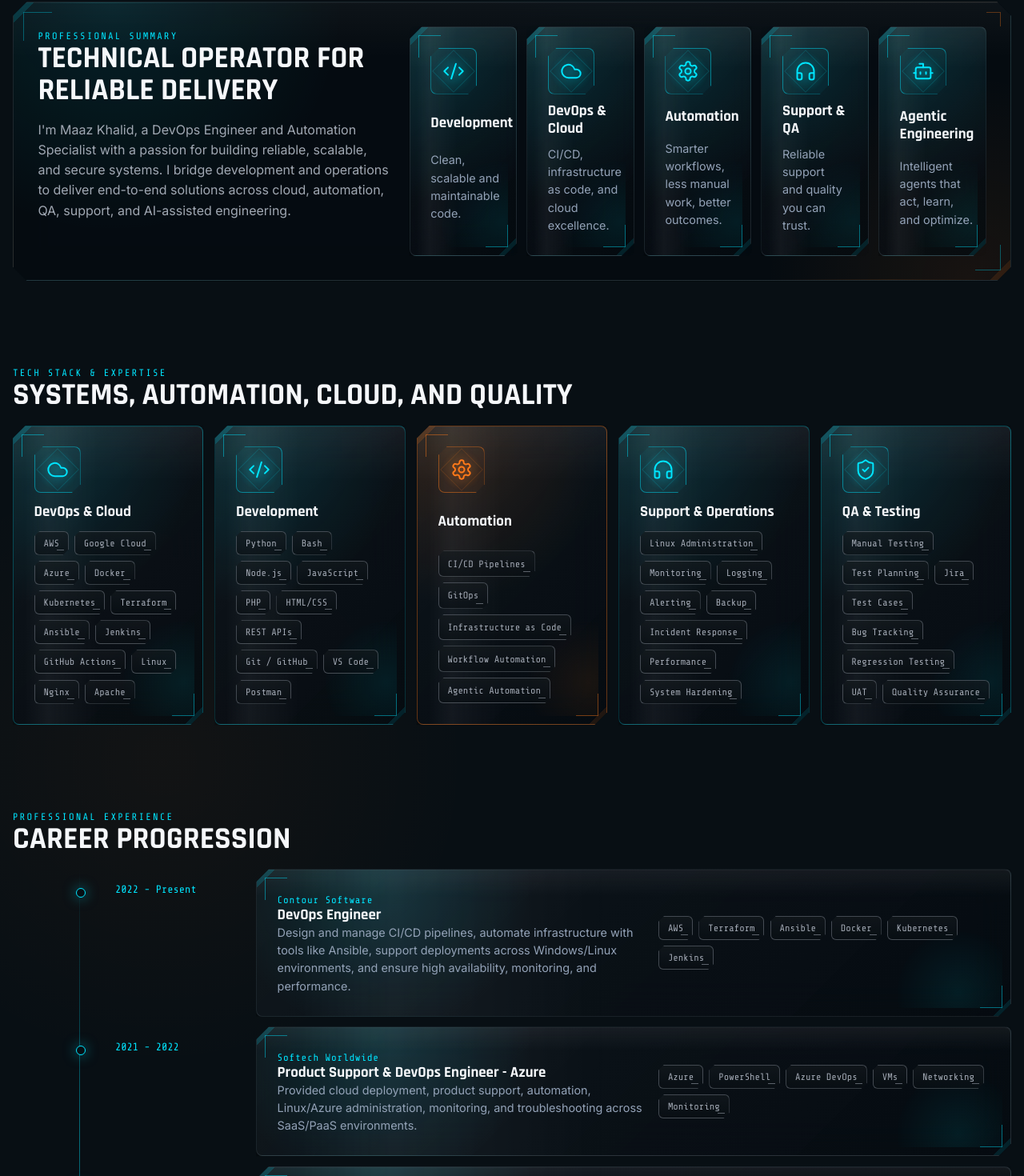
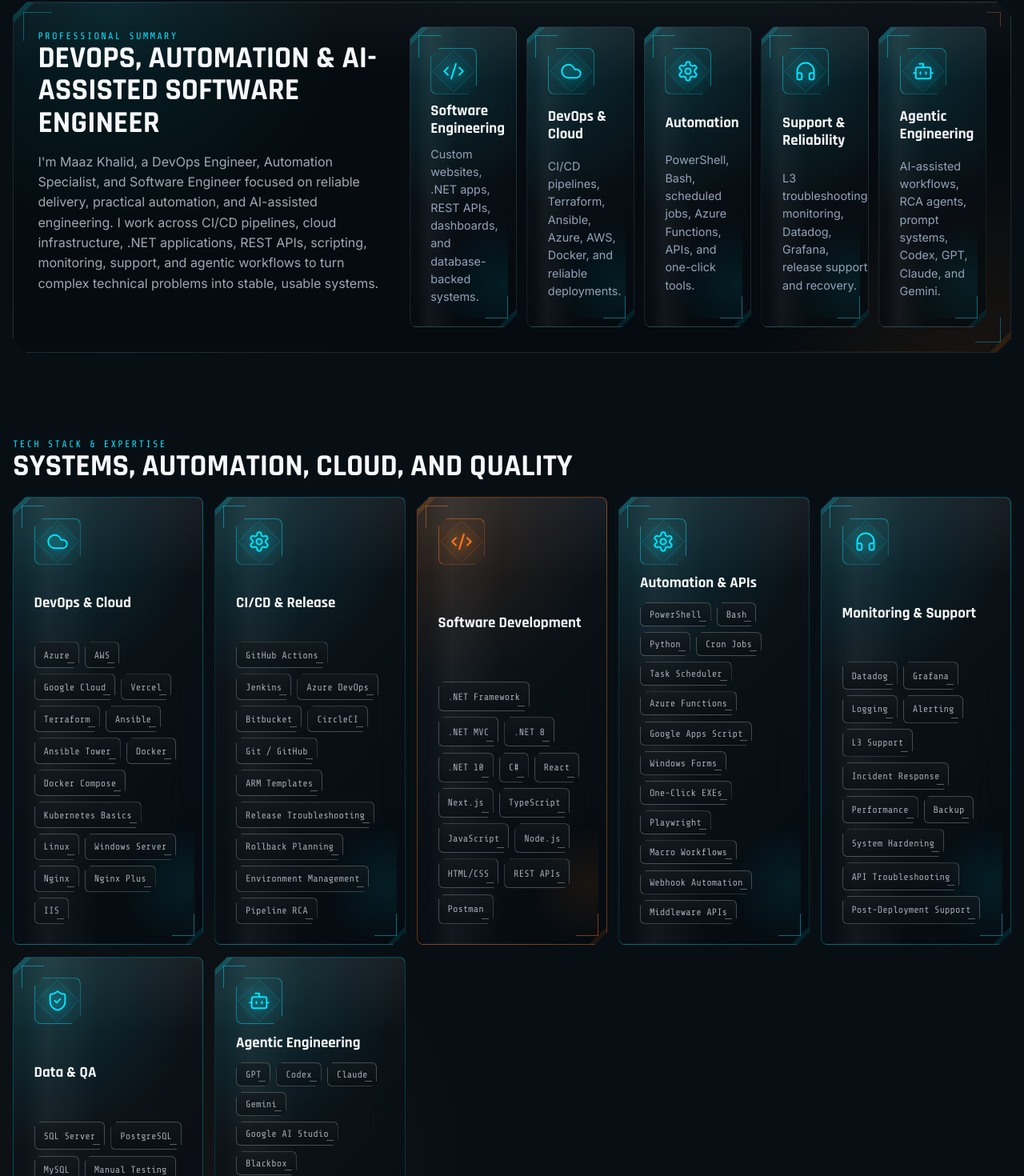
Before and after one commit to zaam23454/AutoOps-Forge, a Next.js app: page /portfolio in a window 1280 px wide. Shown: the part 745-2215 px from the top of the page at 80% size. Built offline with nearby package versions, Linux system fonts and the light colour scheme; what @mui/material-nextjs would draw is missing.

Commit message:
final polishes almost done and conatct form is working

```diff
--- a/src/components/sections/PortfolioSections.module.css
+++ b/src/components/sections/PortfolioSections.module.css
@@ -315,9 +315,9 @@
 
 .experienceCard {
   display: grid;
-  grid-template-columns: minmax(260px, 1fr) minmax(280px, 0.9fr);
-  gap: 1rem;
-  align-items: center;
+  grid-template-columns: minmax(0, 1fr) minmax(260px, 0.42fr);
+  gap: 1.2rem;
+  align-items: start;
 }
 
 .company {
@@ -325,6 +325,42 @@
   font-family: var(--font-share-tech-mono), monospace;
   font-size: 0.78rem;
   letter-spacing: 0.06em;
+}
+
+.phaseGrid {
+  display: grid;
+  gap: 0.7rem;
+  margin-top: 1rem;
+}
+
+.phaseCard {
+  padding: 0.8rem 0.9rem;
+  border: 1px solid rgba(0, 229, 255, 0.16);
+  background:
+    linear-gradient(135deg, rgba(0, 229, 255, 0.055), transparent 48%),
+    rgba(5, 11, 16, 0.48);
+}
+
+.phaseCard span {
+  color: var(--color-electric-cyan);
+  font-family: var(--font-share-tech-mono), monospace;
+  font-size: 0.72rem;
+  letter-spacing: 0.08em;
+}
+
+.phaseCard h4 {
+  margin: 0.25rem 0;
+  color: var(--color-soft-white);
+  font-family: var(--font-rajdhani), system-ui, sans-serif;
+  font-size: 1rem;
+  line-height: 1.12;
+}
+
+.phaseCard p {
+  margin: 0;
+  color: var(--color-muted-text);
+  font-size: 0.84rem;
+  line-height: 1.48;
 }
 
 .certGrid,
--- a/src/components/sections/PortfolioSections.tsx
+++ b/src/components/sections/PortfolioSections.tsx
@@ -93,14 +93,6 @@
               ))}
             </div>
           </div>
-
-          <div className={styles.sidePanel}>
-            <GlassCard accent="cyan" className={styles.availability}>
-              <span className={styles.smallLabel}>Open to</span>
-              <strong>Remote - Global - Hybrid</strong>
-              <p className={styles.muted}>Freelance - Contract - Full-time</p>
-            </GlassCard>
-          </div>
         </div>
       </Container>
     </section>
@@ -114,12 +106,11 @@
         <HudPanel className={styles.summaryPanel}>
           <div className={styles.summaryText}>
             <span className={styles.sectionLabel}>Professional Summary</span>
-            <h2>Technical Operator for Reliable Delivery</h2>
+            <h2>DevOps, Automation & AI-Assisted Software Engineer</h2>
             <p className={styles.copy}>
-              I&apos;m Maaz Khalid, a DevOps Engineer and Automation Specialist
-              with a passion for building reliable, scalable, and secure systems.
-              I bridge development and operations to deliver end-to-end solutions
-              across cloud, automation, QA, support, and AI-assisted engineering.
+              I&apos;m Maaz Khalid, a DevOps Engineer, Automation Specialist, and Software Engineer focused on reliable delivery, practical automation, and AI-assisted engineering.
+              I work across CI/CD pipelines, cloud infrastructure, .NET applications, REST APIs, scripting, monitoring, support,
+              and agentic workflows to turn complex technical problems into stable, usable systems.
             </p>
           </div>
           <div className={styles.capabilityRow}>
@@ -188,9 +179,23 @@
               <div className={styles.period}>{entry.period}</div>
                 <GlassCard className={styles.experienceCard} hover={false}>
                   <div>
-                  <span className={styles.company}>{entry.company}</span>
+                    <span className={styles.company}>
+                      {entry.company}
+                      {"division" in entry && entry.division ? ` · ${entry.division}` : ""}
+                    </span>
                     <h3>{entry.role}</h3>
                     <p>{entry.summary}</p>
+                    {"phases" in entry && entry.phases ? (
+                      <div className={styles.phaseGrid}>
+                        {entry.phases.map((phase) => (
+                          <div className={styles.phaseCard} key={phase.title}>
+                            <span>{phase.period}</span>
+                            <h4>{phase.title}</h4>
+                            <p>{phase.summary}</p>
+                          </div>
+                        ))}
+                      </div>
+                    ) : null}
                   </div>
                   <div className={styles.tagList}>
                     {entry.tags.map((tag) => (
--- a/src/components/sections/Prompt5Sections.tsx
+++ b/src/components/sections/Prompt5Sections.tsx
@@ -162,9 +162,10 @@
         <HudPanel title="What Clients Can Expect">
           <div className={styles.expectGrid}>
             {clientExpectations.map((item) => (
-              <GlassCard key={item} className={styles.expectCard} hover={false}>
+              <GlassCard key={item.title} className={styles.expectCard} hover={false}>
                 <IconBox icon={<CheckCircle2 size={24} />} />
-                <h3>{item}</h3>
+                <h3>{item.title}</h3>
+                <p>{item.description}</p>
               </GlassCard>
             ))}
           </div>
--- a/src/data/experience.ts
+++ b/src/data/experience.ts
@@ -2,10 +2,62 @@
   {
     period: "2022 - Present",
     company: "Contour Software",
+    division: "Integrated Dealer System (IDS)",
     role: "DevOps Engineer",
     summary:
-      "Design and manage CI/CD pipelines, automate infrastructure with tools like Ansible, support deployments across Windows/Linux environments, and ensure high availability, monitoring, and performance.",
-    tags: ["AWS", "Terraform", "Ansible", "Docker", "Kubernetes", "Jenkins"]
+      "Progressed across delivery, cloud infrastructure automation, and DevOps/platform engineering roles, supporting production releases, infrastructure automation, CI/CD modernization, observability, and developer enablement.",
+    phases: [
+      {
+        period: "2022 - 2023",
+        title: "Delivery & Release Operations",
+        summary:
+          "Managed production releases, migration activities, and deployment support across hosted, cloud, and on-prem customer environments. Automated recurring delivery workflows and improved release efficiency.",
+        highlights: [
+          "Production releases",
+          "Customer migrations",
+          "Ansible deployments",
+          "Deployment support"
+        ]
+      },
+      {
+        period: "2023 - 2024",
+        title: "Cloud Infrastructure & Automation",
+        summary:
+          "Designed and implemented automation across infrastructure operations using Azure Functions, PowerShell, VMware tooling, and Ansible. Contributed to a major Terraform-based data center migration, provisioning 205 servers.",
+        highlights: [
+          "Azure Functions",
+          "PowerShell automation",
+          "VMware automation",
+          "Terraform migration",
+          "205 servers provisioned"
+        ]
+      },
+      {
+        period: "2024 - Present",
+        title: "DevOps & Platform Engineering",
+        summary:
+          "Own CI/CD workflows, lower-environment reliability, observability, and developer enablement. Modernized deployment architecture, built internal APIs, and expanded Datadog-based monitoring and alerting across the platform.",
+        highlights: [
+          "Jenkins pipelines",
+          "Ansible CI/CD",
+          "Datadog dashboards",
+          "Internal APIs",
+          "Observability"
+        ]
+      }
+    ],
+    tags: [
+      "Jenkins",
+      "Ansible",
+      "Terraform",
+      "PowerShell",
+      "Azure Functions",
+      "VMware",
+      "Datadog",
+      "CI/CD",
+      "Automation"
+    ],
+    featured: true
   },
   {
     period: "2021 - 2022",
--- a/src/data/skills.ts
+++ b/src/data/skills.ts
@@ -2,65 +2,102 @@
   {
     title: "DevOps & Cloud",
     items: [
+      "Azure",
       "AWS",
       "Google Cloud",
-      "Azure",
-      "Docker",
-      "Kubernetes",
+      "Vercel",
       "Terraform",
       "Ansible",
-      "Jenkins",
-      "GitHub Actions",
+      "Ansible Tower",
+      "Docker",
+      "Docker Compose",
+      "Kubernetes Basics",
       "Linux",
+      "Windows Server",
       "Nginx",
-      "Apache"
+      "Nginx Plus",
+      "IIS"
     ],
     icon: "cloud"
   },
   {
-    title: "Development",
+    title: "CI/CD & Release",
     items: [
-      "Python",
-      "Bash",
+      "GitHub Actions",
+      "Jenkins",
+      "Azure DevOps",
+      "Bitbucket",
+      "CircleCI",
+      "Git / GitHub",
+      "ARM Templates",
+      "Release Troubleshooting",
+      "Rollback Planning",
+      "Environment Management",
+      "Pipeline RCA"
+    ],
+    icon: "automation"
+  },
+  {
+    title: "Software Development",
+    items: [
+      ".NET Framework",
+      ".NET MVC",
+      ".NET 8",
+      ".NET 10",
+      "C#",
+      "React",
+      "Next.js",
+      "TypeScript",
+      "JavaScript",
       "Node.js",
-      "JavaScript",
-      "PHP",
       "HTML/CSS",
       "REST APIs",
-      "Git / GitHub",
-      "VS Code",
       "Postman"
     ],
     icon: "code"
   },
   {
-    title: "Automation",
+    title: "Automation & APIs",
     items: [
-      "CI/CD Pipelines",
-      "GitOps",
-      "Infrastructure as Code",
-      "Workflow Automation",
-      "Agentic Automation"
+      "PowerShell",
+      "Bash",
+      "Python",
+      "Cron Jobs",
+      "Task Scheduler",
+      "Azure Functions",
+      "Google Apps Script",
+      "Windows Forms",
+      "One-Click EXEs",
+      "Playwright",
+      "Macro Workflows",
+      "Webhook Automation",
+      "Middleware APIs"
     ],
     icon: "automation"
   },
   {
-    title: "Support & Operations",
+    title: "Monitoring & Support",
     items: [
-      "Linux Administration",
-      "Monitoring",
+      "Datadog",
+      "Grafana",
       "Logging",
       "Alerting",
-      "Backup",
+      "L3 Support",
       "Incident Response",
       "Performance",
-      "System Hardening"
+      "Backup",
+      "System Hardening",
+      "API Troubleshooting",
+      "Post-Deployment Support"
     ],
     icon: "support"
   },
   {
-    title: "QA & Testing",
+    title: "Data & QA",
     items: [
+      "SQL Server",
+      "PostgreSQL",
+      "MySQL",
       "Manual Testing",
       "Test Planning",
       "Jira",
@@ -71,33 +108,51 @@
       "Quality Assurance"
     ],
     icon: "qa"
+  },
+  {
+    title: "Agentic Engineering",
+    items: [
+      "GPT",
+      "Codex",
+      "Claude",
+      "Gemini",
+      "Google AI Studio",
+      "Blackbox",
+      "Prompt Engineering",
+      "RCA Agents",
+      "MCP Workflows",
+      "AI-Assisted Debugging",
+      "AI Product Delivery",
+      "Human-in-the-Loop Review"
+    ],
+    icon: "agentic"
   }
 ];
 
 export const summaryCapabilities = [
   {
-    title: "Development",
-    description: "Clean, scalable and maintainable code.",
+    title: "Software Engineering",
+    description: "Custom websites, .NET apps, REST APIs, dashboards, and database-backed systems.",
     icon: "code"
   },
   {
     title: "DevOps & Cloud",
-    description: "CI/CD, infrastructure as code, and cloud excellence.",
+    description: "CI/CD pipelines, Terraform, Ansible, Azure, AWS, Docker, and reliable deployments.",
     icon: "cloud"
   },
   {
     title: "Automation",
-    description: "Smarter workflows, less manual work, better outcomes.",
+    description: "PowerShell, Bash, scheduled jobs, Azure Functions, APIs, and one-click tools.",
     icon: "automation"
   },
   {
-    title: "Support & QA",
-    description: "Reliable support and quality you can trust.",
+    title: "Support & Reliability",
+    description: "L3 troubleshooting, monitoring, Datadog, Grafana, release support, and recovery.",
     icon: "support"
   },
   {
     title: "Agentic Engineering",
-    description: "Intelligent agents that act, learn, and optimize.",
+    description: "AI-assisted workflows, RCA agents, prompt systems, Codex, GPT, Claude, and Gemini.",
     icon: "agentic"
   }
 ];
```
Also changed, not shown: src/data/process.ts (+24 -6 lines), 1 other file (tests, documents, lock files or other folders). Lines whose indentation alone changed are shown as unchanged.
